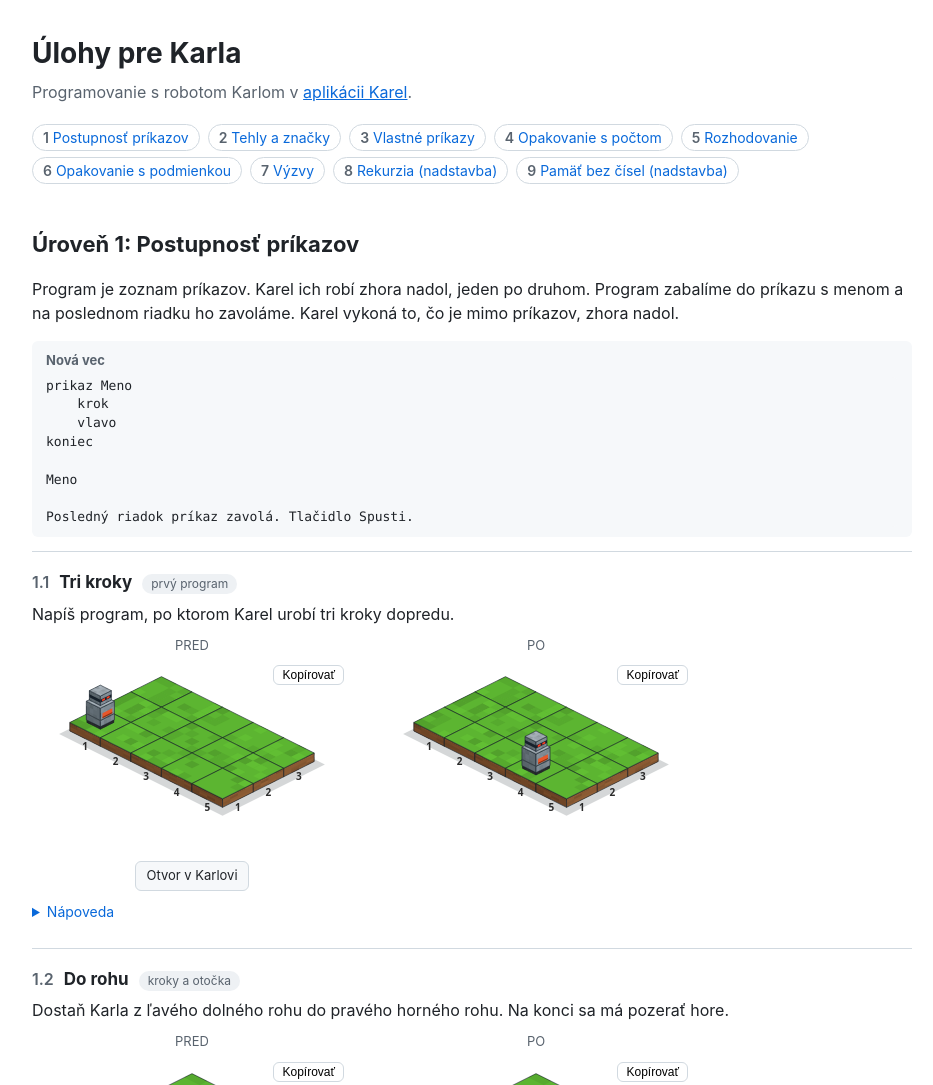
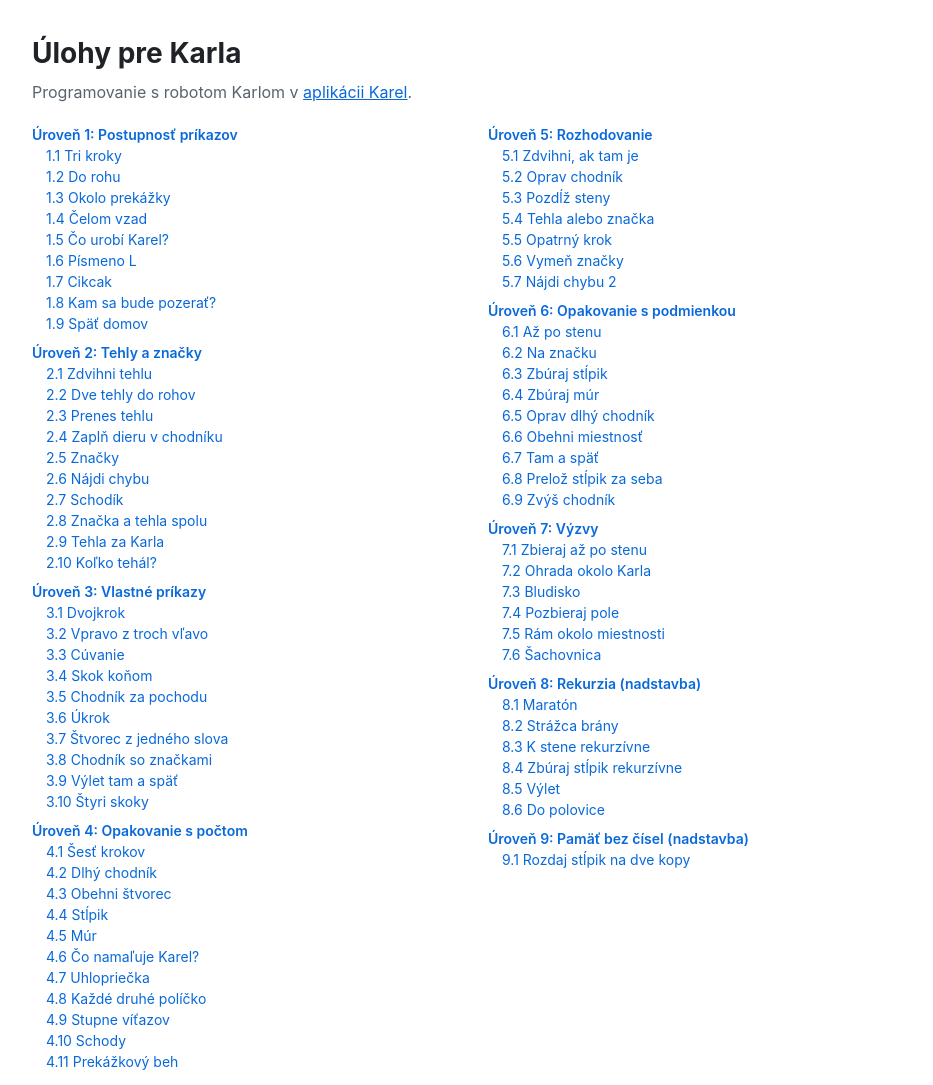
Before and after one commit to msm-claude/karel, a website built with Vite: page ulohy/index.html in a window 1280 px wide. Shown: the top 1085 px of the page, without its empty margins (168-1101 px from the left). Built offline with nearby package versions, Linux system fonts and the light colour scheme.

Commit message:
feat(ulohy): plain nested table of contents (#19)
Co-authored-by: Claude Fable 5.1 <noreply@anthropic.com>

```diff
--- a/ulohy/index.html
+++ b/ulohy/index.html
@@ -14,10 +14,14 @@
   .sub { color: #59636e; margin: 0 0 20px; }
   h2 { font-size: 22px; margin: 44px 0 8px; }
   h3 { font-size: 17px; margin: 0; }
-  .toc { display: flex; flex-wrap: wrap; gap: 6px 8px; }
-  .toc a { text-decoration: none; font-size: 14px; border: 1px solid #d1d9e0; border-radius: 14px; padding: 2px 10px; }
-  .toc a:hover { background: #f6f8fa; }
-  .toc .num { font-weight: 600; }
+  .toc { font-size: 14px; columns: 2; column-gap: 32px; }
+  .toc ol { list-style: none; padding: 0; margin: 0; }
+  .toc > ol > li { break-inside: avoid; margin-bottom: 8px; }
+  .toc > ol > li > a { font-weight: 600; }
+  .toc ol ol { padding-left: 14px; }
+  .toc a { text-decoration: none; }
+  .toc a:hover { text-decoration: underline; }
+  @media (max-width: 640px) { .toc { columns: 1; } }
   pre { background: #f6f8fa; border-radius: 6px; padding: 12px; margin: 0; font: 13px/1.45 ui-monospace, SFMono-Regular, Menlo, monospace; overflow: auto; }
   .box { background: #f6f8fa; border-radius: 6px; padding: 10px 14px; margin: 12px 0; }
   .box h4 { margin: 0 0 6px; font-size: 13px; color: #59636e; }
--- a/ulohy/ulohy.ts
+++ b/ulohy/ulohy.ts
@@ -71,16 +71,16 @@ async function copyText(text: string): Promise<boolean> {
 function render(): void {
   const byId = new Map(DATA.tasks.map((t) => [t.id, t]));
   let html = '';
-  let toc = '';
+  let toc = '<ol>';
   for (const lv of DATA.levels) {
     html += `<h2 id="l${lv.id}">${lv.title}</h2><p>${lv.intro}</p>`;
     if (lv.concept) html += `<div class="box"><h4>Nová vec</h4><pre>${esc(lv.concept)}</pre></div>`;
     const tasks = DATA.tasks.filter((t) => t.level === lv.id);
-    toc += `<a href="#l${lv.id}" title="${tasks.length} úloh"><span class="num">${lv.id}</span> ${esc(lv.title.replace(/^Úroveň \d+: /, ''))}</a>`;
+    toc += `<li><a href="#l${lv.id}">${esc(lv.title)}</a><ol>${tasks.map((t) => `<li><a href="#${anchor(t.id)}">${t.id} ${esc(t.title)}</a></li>`).join('')}</ol></li>`;
     for (const t of tasks) html += renderCard(t);
   }
   document.getElementById('content')!.innerHTML = html;
-  document.getElementById('toc')!.innerHTML = toc;
+  document.getElementById('toc')!.innerHTML = toc + '</ol>';
   for (const [id, w] of canvases) {
     const el = document.getElementById(id) as HTMLCanvasElement | null;
     if (el) {
```
